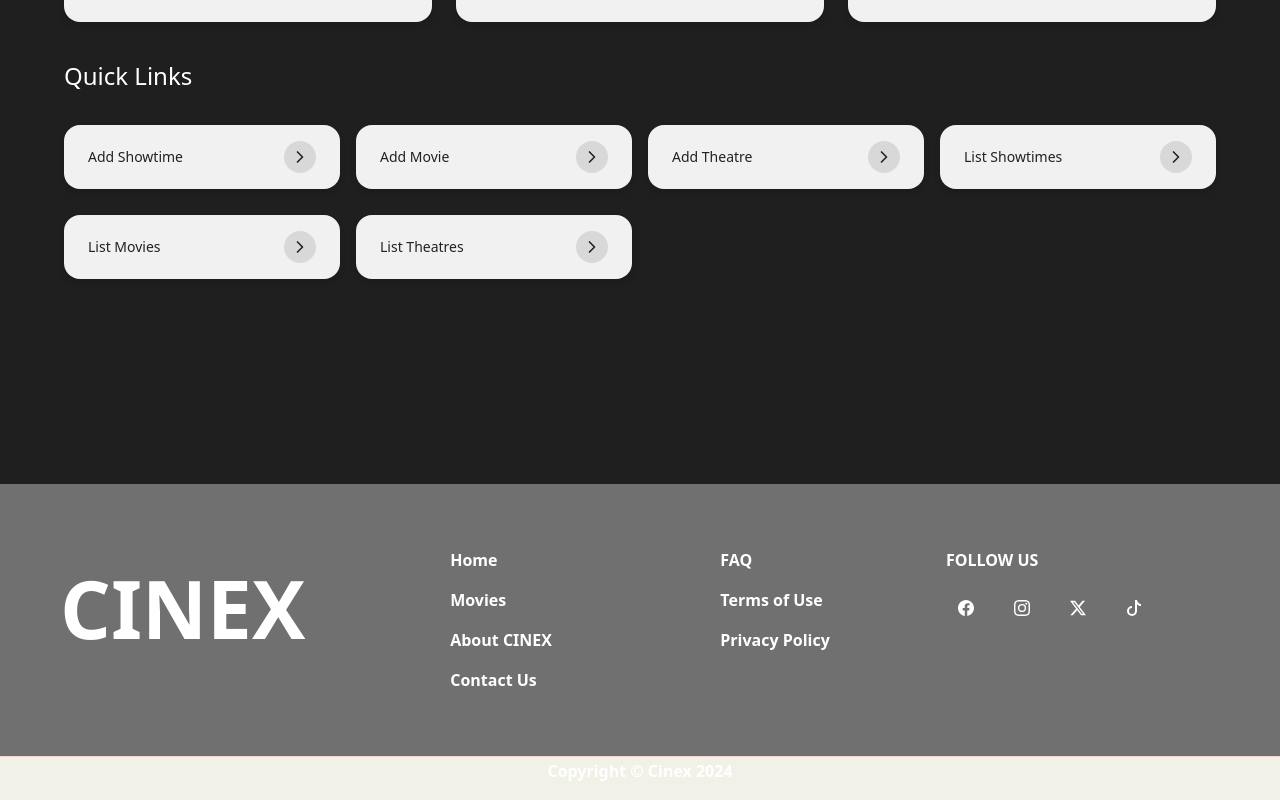
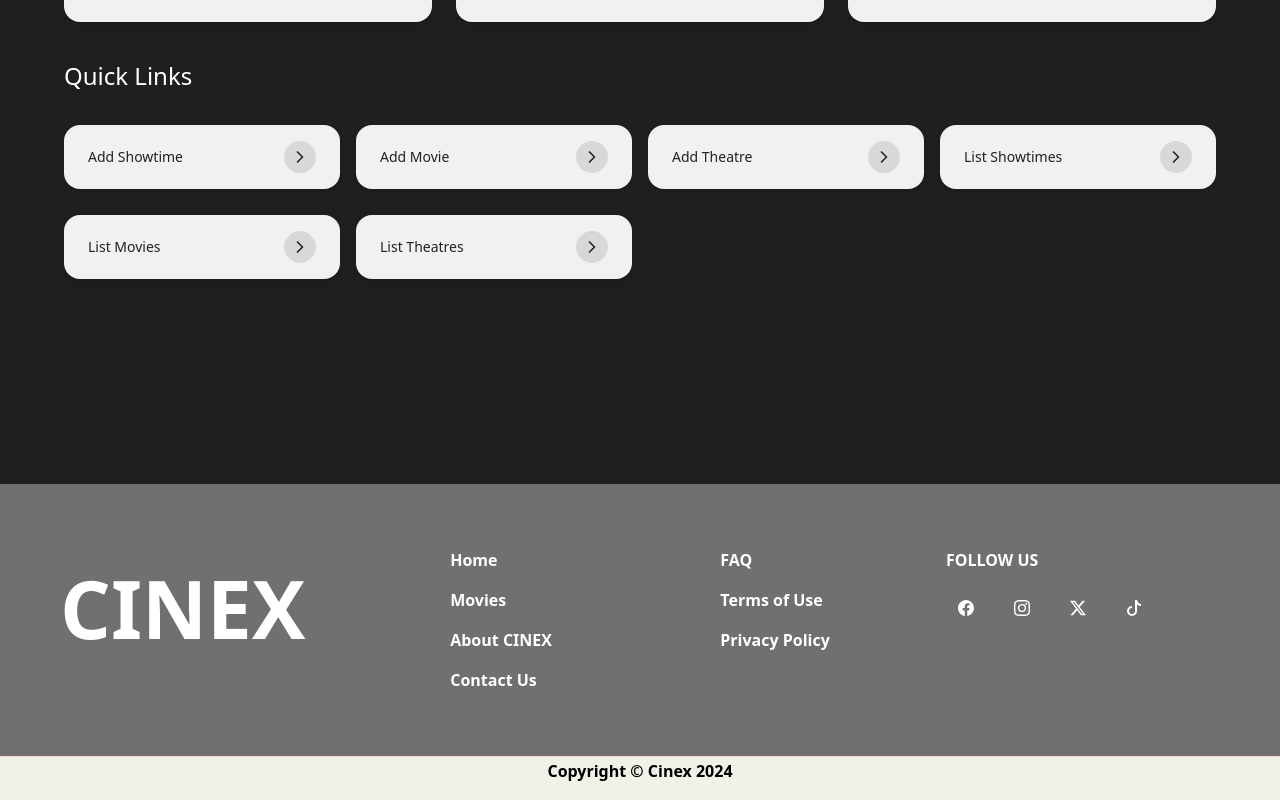
Before and after one commit to ravishka1325/main, a React (Vite) app: page /AdminDashBoard in a window 1280 px wide. Shown: the part 461-1261 px from the top of the page. Built offline with nearby package versions, Linux system fonts and the light colour scheme.

Commit message:
footer color

```diff
--- a/src/components/Footer/Footer.css
+++ b/src/components/Footer/Footer.css
@@ -63,7 +63,7 @@
     padding: 0.1rem 0;
     border-top: 1px solid rgba(255, 0, 0, 0.1);
     text-align: center;
-    color: #000000 var(--text-secondary);
+    color: #000000;
     font-weight: 600;
     background-color: #F1F1E7;
   }
```
